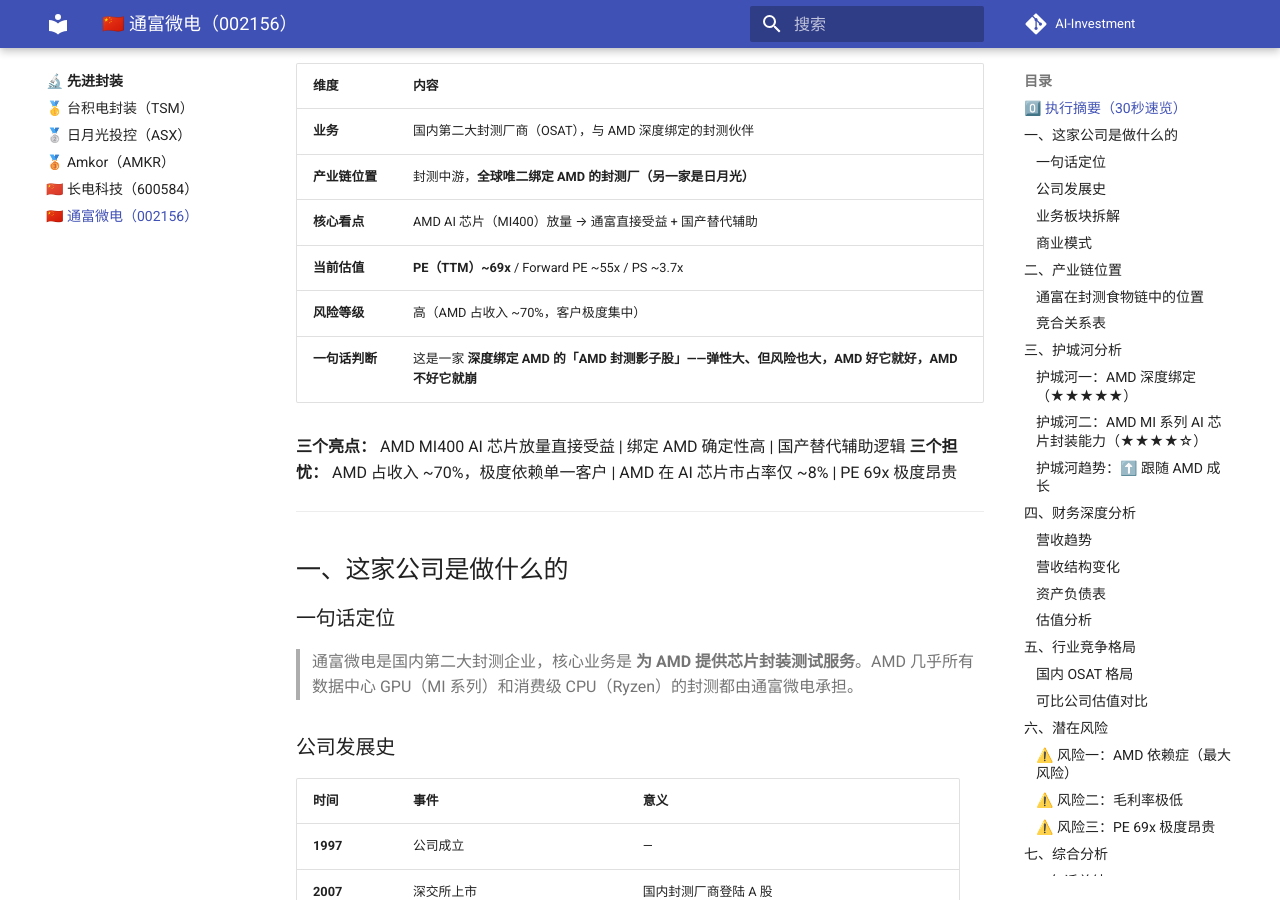
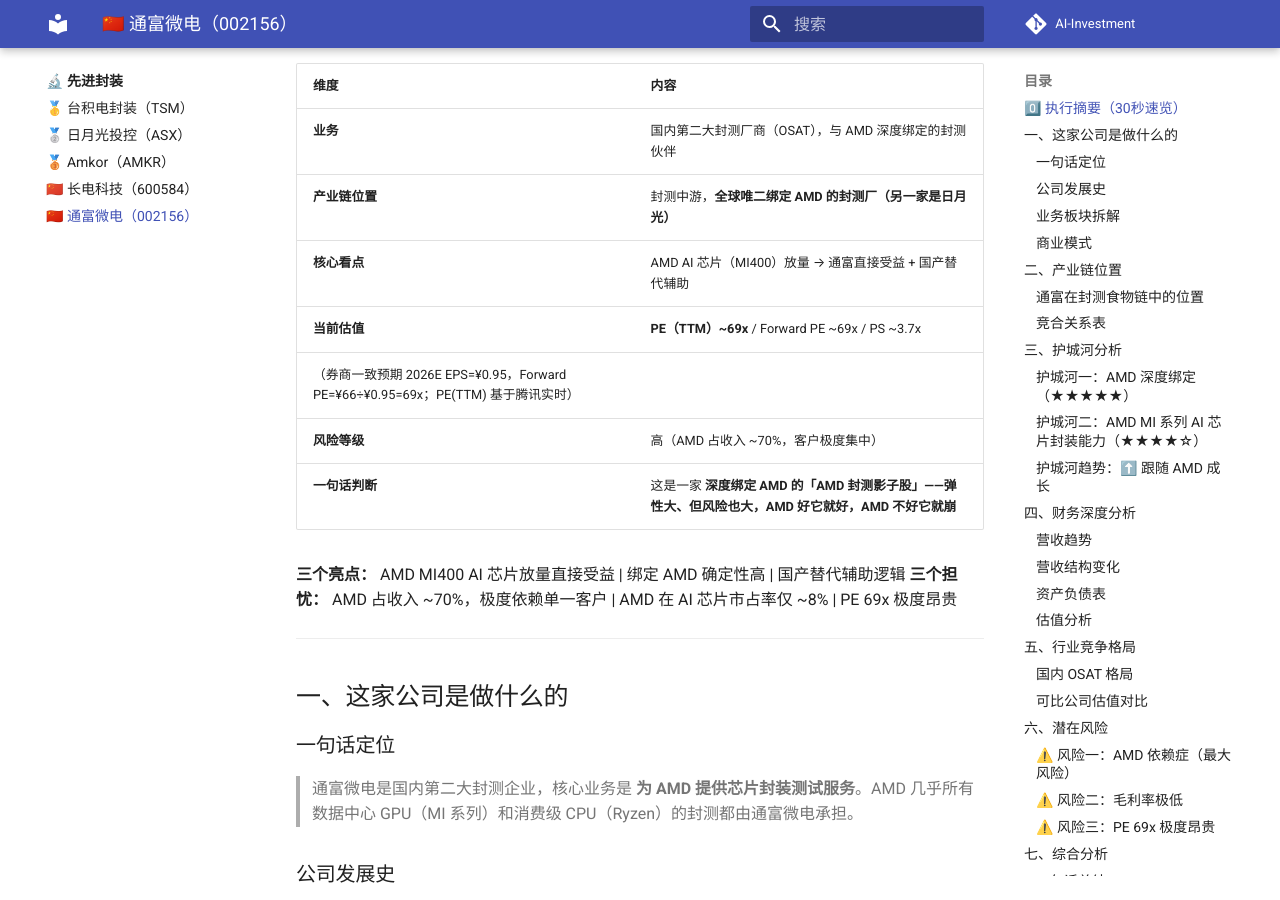
Before and after one commit to QIUZHUOFEI/AI-Investment, an MkDocs documentation site: the page built from docs/先进封装/002156.md, in a window 1280 px wide and 900 px high, scrolled down 384 px. Built offline with MkDocs 1.6.1 and Material for MkDocs 9.7.7, drawn with Linux system fonts in a browser that asks for light colours; comment, search, counter and statistics services are not loaded; some of the changed text lies outside the part shown.

Commit message:
fix: Forward PE/2026E标注券商一致预期来源，通富/长电Forward PE用研报实测EPS重新计算

```diff
--- a/docs/先进封装/002156.md
+++ b/docs/先进封装/002156.md
@@ -14,7 +14,8 @@
 | **业务** | 国内第二大封测厂商（OSAT），与 AMD 深度绑定的封测伙伴 |
 | **产业链位置** | 封测中游，**全球唯二绑定 AMD 的封测厂（另一家是日月光）** |
 | **核心看点** | AMD AI 芯片（MI400）放量 → 通富直接受益 + 国产替代辅助 |
-| **当前估值** | **PE（TTM）~69x** / Forward PE ~55x / PS ~3.7x|
+| **当前估值** | **PE（TTM）~69x** / Forward PE ~69x / PS ~3.7x|
+（券商一致预期 2026E EPS=¥0.95，Forward PE=¥66÷¥0.95=69x；PE(TTM) 基于腾讯实时）
 | **风险等级** | 高（AMD 占收入 ~70%，客户极度集中）|
 | **一句话判断** | 这是一家 **深度绑定 AMD 的「AMD 封测影子股」——弹性大、但风险也大，AMD 好它就好，AMD 不好它就崩** |
 
@@ -158,7 +159,7 @@
 | 估值指标 | 数值 | 行业对比 |
 |:---------|:-----|:---------|
 | **PE（TTM）** | **~69x** | ⚠️ A 股封测最贵（EPS ¥0.80，股价¥66） |
-| **Forward PE** | **~55x** | 需 AMD MI400 持续放量来消化 |
+| **Forward PE** | **~69x** | 券商一致预期 2026E EPS=¥0.95，需 AMD MI400 持续放量来消化 |
 | **PS（TTM）** | **~3.7x** | 长电 4.0x，日月光 4.4x |
 | **PEG** | **~3.0x** | 偏高——市场已经给了 AMD 溢价 |
 
```
Also changed, not shown: docs/先进封装/600584.md (+3 -2 lines), docs/先进封装/amkr.md (+2 -1 lines), docs/先进封装/asx.md (+2 -1 lines), docs/先进封装/tsmc.md (+2 -1 lines).
